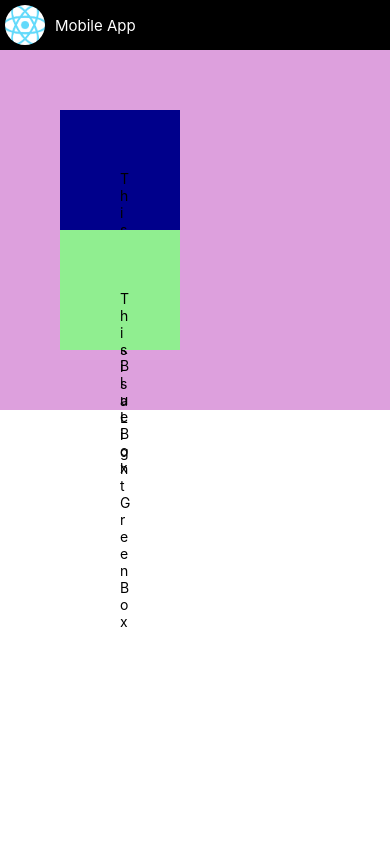
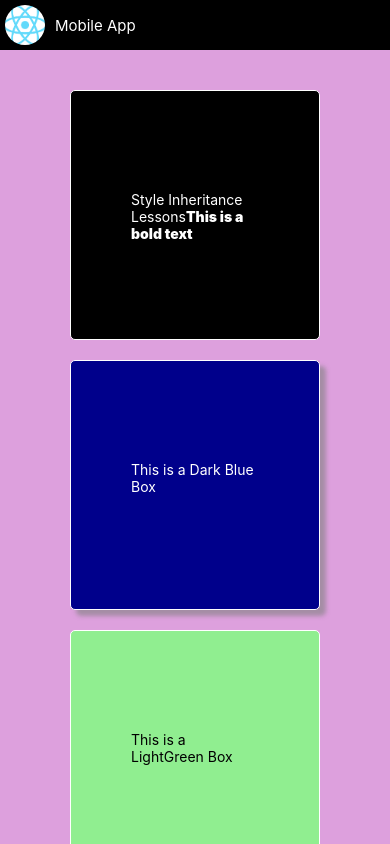
Before and after one commit to Jay200123/ReactNative-Mobile, a React Native app: screen / in a window 390 px wide. Built offline with nearby package versions, Linux system fonts and the light colour scheme.

Commit message:
boxmodel & shadow commit

```diff
--- a/App.js
+++ b/App.js
@@ -49,8 +49,8 @@ export default function App() {
     <View style={
       {
         flex:1,
-        // backgroundColor:"#D3D3D3"
-        backgroundColor:"white",
+        backgroundColor:"plum",
+        // backgroundColor:"white",
       }
     }>
         <StatusBar
--- a/components/BoxModelLessons/index.jsx
+++ b/components/BoxModelLessons/index.jsx
@@ -11,13 +11,41 @@ export default function () {
         style={styles.container}
         >
             <View
-            style={[styles.box, styles.dbContainer]}>
-            <Text>
+            style={
+                [styles.box, styles.darkbgContainer]
+            }
+            >
+                <Text
+                style={
+                    styles.boxText
+                }
+                >
+                    Style Inheritance Lessons
+                    <Text
+                    style={
+                        {
+                            fontWeight:'900'
+                        }
+                    }
+                    >
+                        This is a bold text
+                    </Text>
+                </Text>
+            </View>
+            <View
+            style={
+                [styles.box, styles.dbContainer, styles.boxShadow1]
+                }>
+            <Text
+            style={styles.boxText}
+            >
                 This is a Dark Blue Box
             </Text>
             </View>
             <View
-            style={[styles.box, styles.lgContainer]}>
+            style={
+                [styles.box, styles.lgContainer, styles.boxShadow]
+                }>
             <Text>
                 This is a LightGreen Box
             </Text>
@@ -29,20 +57,44 @@ export default function () {
 
 const styles = StyleSheet.create({
     container:{
-        flex:1,
-        padding:60,
-        backgroundColor:'plum'
+        paddingHorizontal:60,
+        paddingVertical:30,
     },
     box:{
-        height:100,
-        width:100,
-        padding:60
+        height:250,
+        width:250,
+        // padding:10
+        paddingHorizontal:60,
+        paddingVertical:100,
+        marginHorizontal:10,
+        marginVertical:10,
+        borderWidth:1,
+        borderColor:"white",
+        borderRadius:5
+    },
+    darkbgContainer:{
+        backgroundColor:"black"
     },
     dbContainer:{
         backgroundColor:"darkblue"
     },
     lgContainer:{
         backgroundColor:'lightgreen'
+    },
+    boxText:{
+        color:"white"
+    },
+    boxShadow:{
+        elevation:10
+    },
+    boxShadow1:{ //this style props only works in IOS
+        shadowColor:"grey",
+        shadowOffset:{
+            width:6,
+            height:6
+        },
+        shadowOpacity: 0.6,
+        shadowRadius:4
     }
 
 })
```
